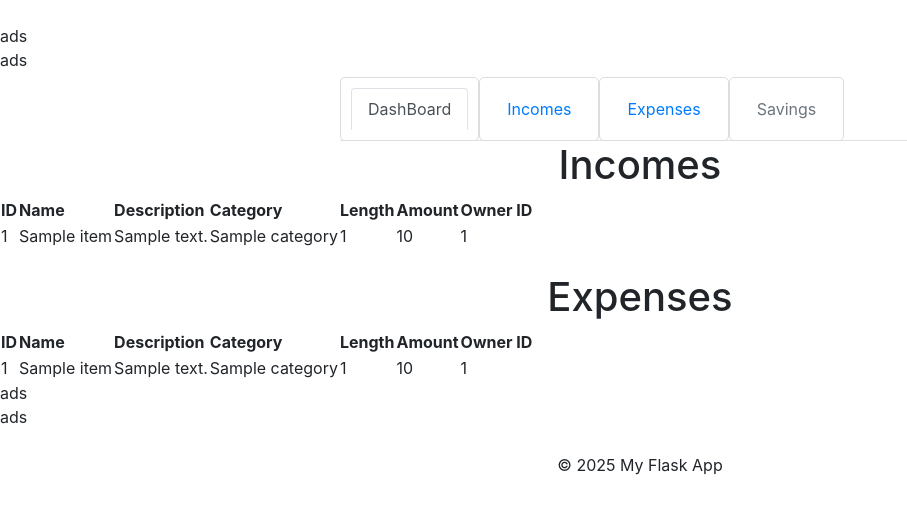
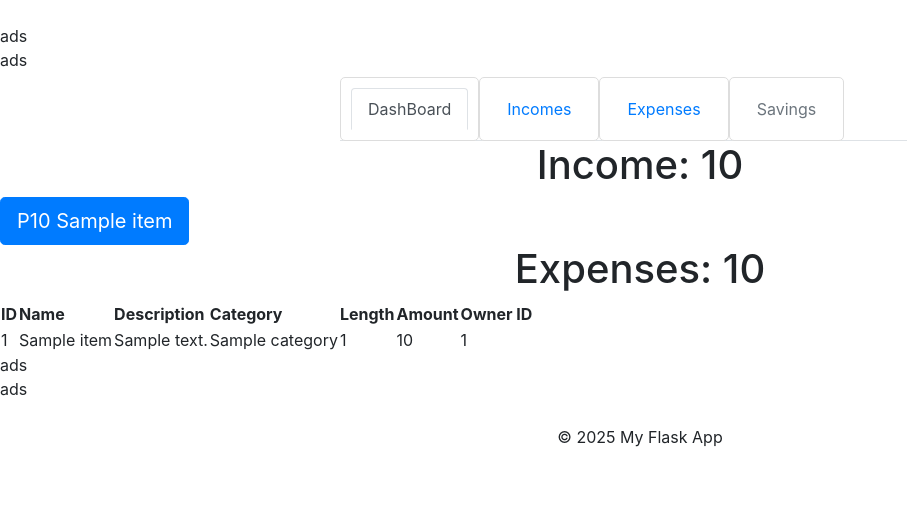
Before and after one commit to Jmar96/Crud_RestAPI_Flask, a Flask app: template BadyetBuddy_prototype/templates/dashboard.html in a window 1280 px wide. Shown: the part 96-610 px from the top of the page, without its empty margins (0-907 px from the left). Run offline with Flask 3, Linux system fonts and the light colour scheme; the template is opened without the code that fills it: most values are stand-ins (such as "Sample title", 1, 10 or a date in 2020).

Commit message:
minor update

```diff
--- a/BadyetBuddy_prototype/app/routes.py
+++ b/BadyetBuddy_prototype/app/routes.py
@@ -32,6 +32,7 @@ def dashboard():
             'owner_id': item.owner_id
         } for item in a_items
     ]
+    a_total = query_helper.get_sum("income")
 
     b_items = Badyet_Items.query.filter_by(category='expense').all()
     expenses = [
@@ -45,7 +46,9 @@ def dashboard():
             'owner_id': item.owner_id
         } for item in b_items
     ]
-    return render_template('dashboard.html', incomes=incomes, expenses=expenses, page="dashb")
+    b_total = query_helper.get_sum("expense")
+
+    return render_template('dashboard.html', incomes=incomes, expenses=expenses, incm_total=a_total, expn_total=b_total, page="dashb")
 
 @main.route('/incomes')
 def incomes():
--- a/BadyetBuddy_prototype/templates/dashboard.html
+++ b/BadyetBuddy_prototype/templates/dashboard.html
@@ -28,35 +28,13 @@
     </div>
     <div class="main">
         <!-- Main-->
-        <h1>Incomes</h1>
-        <table>
-            <thead>
-                <tr>
-                    <th>ID</th>
-                    <th>Name</th>
-                    <th>Description</th>
-                    <th>Category</th>
-                    <th>Length</th>
-                    <th>Amount</th>
-                    <th>Owner ID</th>
-                </tr>
-            </thead>
-            <tbody>
-                {% for item in incomes %}
-                <tr>
-                    <td>{{ item.id }}</td>
-                    <td>{{ item.name }}</td>
-                    <td>{{ item.description }}</td>
-                    <td>{{ item.category }}</td>
-                    <td>{{ item.length }}</td>
-                    <td>{{ item.amount }}</td>
-                    <td>{{ item.owner_id }}</td>
-                </tr>
-                {% endfor %}
-            </tbody>
-        </table>
+        <h1>Income: {{incm_total}}</h1>
+        {% for item in incomes %}
+        <button type="button" class="btn btn-lg btn-primary" data-toggle="popover" title="Popover title"
+            data-content="{{ item.length }} | {{ item.description }}">P{{ item.amount }}  {{ item.name }}</button>
+        {% endfor %}
         <br>
-        <h1>Expenses</h1>
+        <h1>Expenses: {{expn_total}}</h1>
         <table>
             <thead>
                 <tr>
@@ -91,4 +69,10 @@
         ads
     </div>
 </div>
+<script>
+    $(function () {
+        $('[data-toggle="popover"]').popover()
+    })
+</script>
+
 {% endblock %}
```
Also changed, not shown: BadyetBuddy_prototype/app/util/query_helper.py (+6 -14 lines), BadyetBuddy_prototype/instance/badyetbuddy_db.db.
